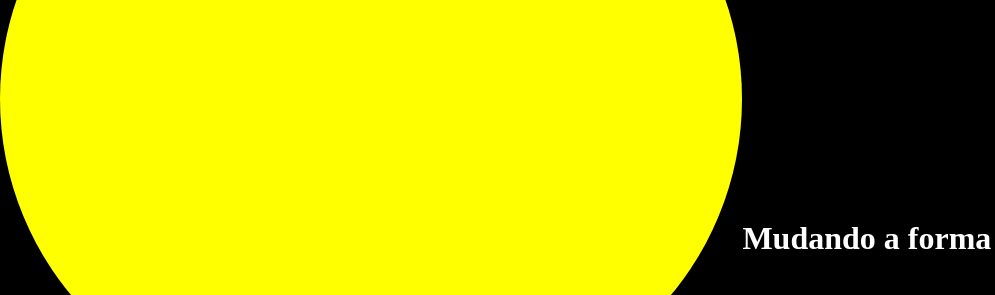
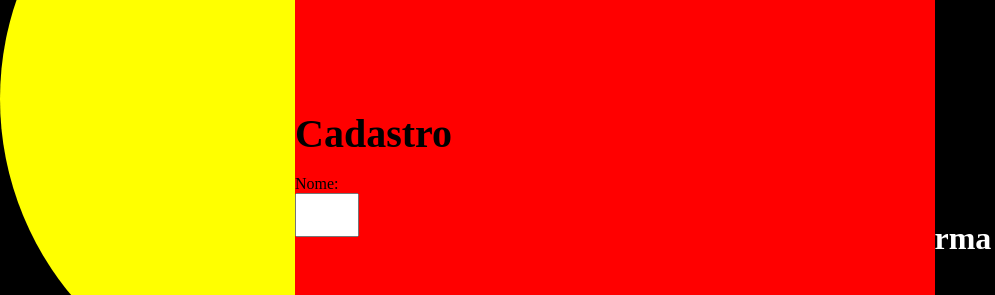
Before and after one commit to CaetanoDomingues/Legacy, a plain HTML site: page html/TelaInicio.html in a window 1280 px wide. Shown: the part 222-517 px from the top of the page, 0-995 px from the left. Drawn offline with Linux system fonts and the light colour scheme; files that its build step writes are made by us from their sources.

Commit message:
Modificando

```diff
--- a/css/TelaInicio.css
+++ b/css/TelaInicio.css
@@ -139,4 +139,14 @@ button{
     display: none;
     border-radius: 40px;
     height: 65vh;
+    display: flex;
+    justify-content: center;
+    flex-direction: column;
 }
+.container_pai h3{
+    font-size: 40px;
+}
+.container_pai input{
+    width: 60px;
+    height: 40px;
+}
--- a/html/TelaInicio.html
+++ b/html/TelaInicio.html
@@ -5,7 +5,7 @@
     <meta http-equiv="X-UA-Compatible" content="IE=edge">
     <meta name="viewport" content="width=device-width, initial-scale=1.0">
     <title>Legacy</title>
-    <link rel="stylesheet" href="TelaInicio.css">
+    <link rel="stylesheet" href="/css/TelaInicio.css">
     <link rel="icon" type="image/png" href="./img/Logo_final (3).png">
 </head>
 <body>
@@ -58,6 +58,9 @@
        <h3>
         Cadastro
        </h3>
+       <br>
+       Nome: <br>
+       <input type="text" id="ipt_nome">
         </div>
     </div>
     <div class="parte_inferior">
```
